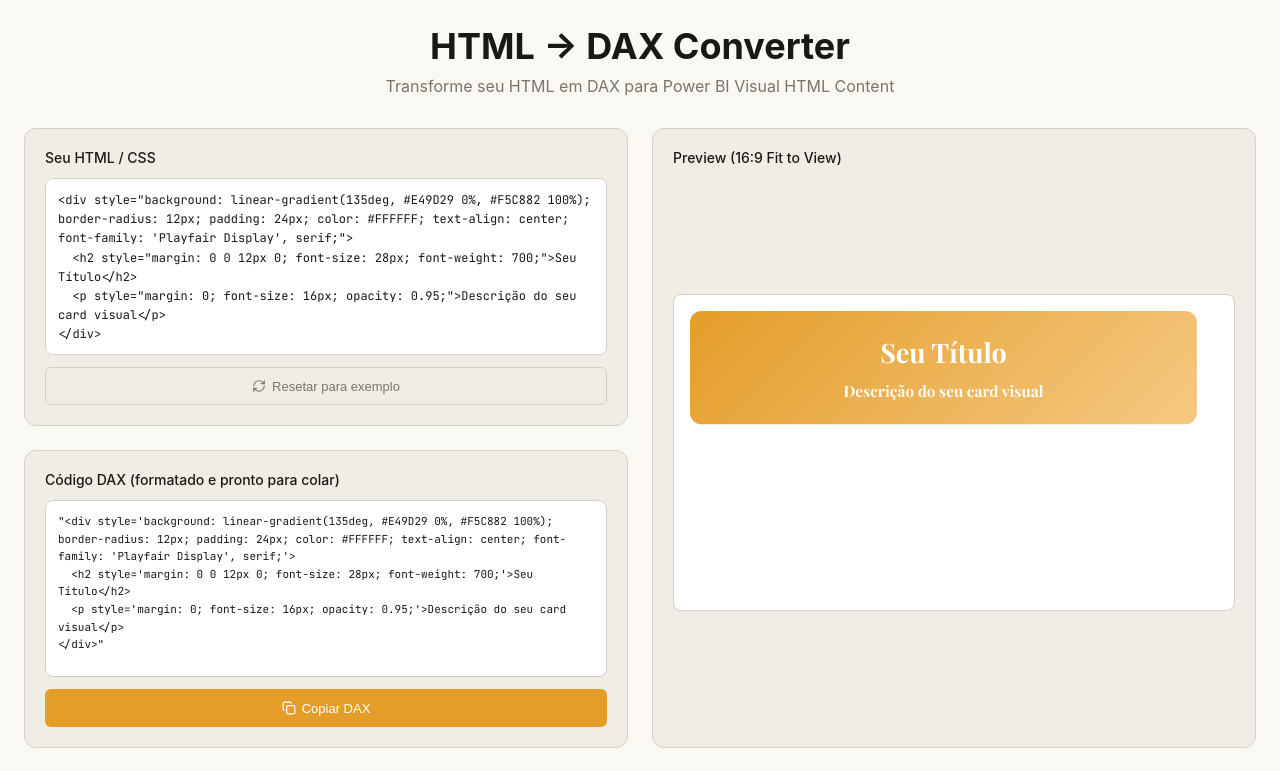
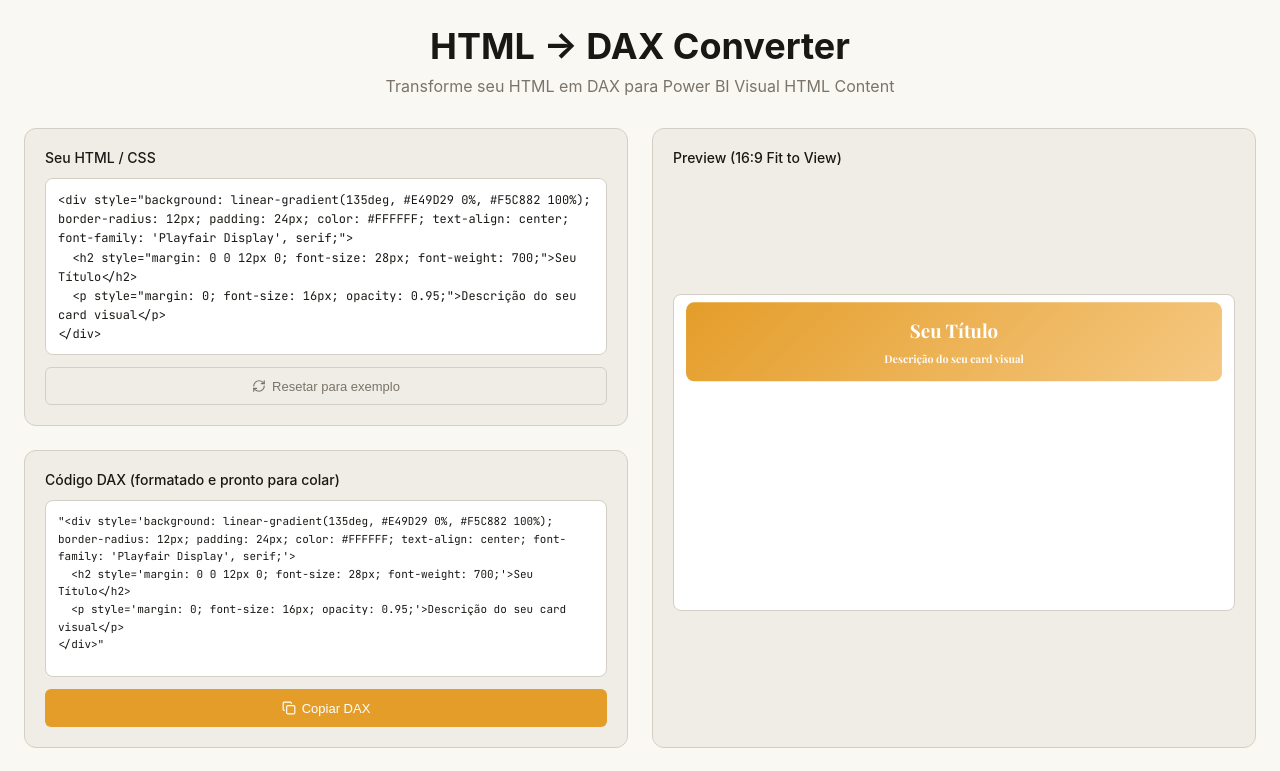
Before and after one commit to Neves-BR/HtmlToDax, a React (Vite) app: page / in a window 1280 px wide. Shown: the top 771 px of the page. Built offline with nearby package versions, Linux system fonts and the light colour scheme.

Commit message:
Enhance canvas scaling and update comments
Refactor scaling logic and improve comments for clarity.

```diff
--- a/src/App.jsx
+++ b/src/App.jsx
@@ -39,27 +39,33 @@ const HtmlToDaxConverter = () => {
     setTimeout(() => setCopied(false), 2000);
   };
 
-  // Lógica de "Fit to View"
+  // Cálculo de Escala Baseado em Canvas Virtual Fixo (Resolve o efeito de zoom intermitente)
   useLayoutEffect(() => {
     if (!containerRef.current || !contentRef.current) return;
 
     const container = containerRef.current;
     const content = contentRef.current;
 
-    content.style.transform = 'none';
+    // Resolução virtual padrão em 16:9
+    const VIRTUAL_WIDTH = 800;
+    const VIRTUAL_HEIGHT = 450;
 
-    // A área disponível desconta o padding interno (16px de cada lado = 32px)
-    const availableWidth = container.clientWidth - 32;
-    const availableHeight = container.clientHeight - 32;
+    // Remove temporariamente o scale para não viciar a medição
+    content.style.transform = 'translate(-50%, -50%) scale(1)';
 
-    const contentWidth = content.scrollWidth || 1;
-    const contentHeight = content.scrollHeight || 1;
+    const availableWidth = container.clientWidth;
+    const availableHeight = container.clientHeight;
+
+    // Medimos se o HTML inserido extrapolou nossa tela de 800x450
+    const contentWidth = content.scrollWidth || VIRTUAL_WIDTH;
+    const contentHeight = content.scrollHeight || VIRTUAL_HEIGHT;
 
     const scaleX = availableWidth / contentWidth;
     const scaleY = availableHeight / contentHeight;
 
     const padding = 0.96;
 
+    // Mantemos a margem de segurança e bloqueamos ampliações desnecessárias
     const newScale = Math.min(
       1,
       scaleX * padding,
@@ -304,7 +310,7 @@ const HtmlToDaxConverter = () => {
               minHeight: 0,
               width: '100%'
             }}>
-              {/* Canvas 16:9 estático */}
+              {/* Moldura física do Canvas 16:9 */}
               <div
                 ref={containerRef}
                 style={{
@@ -314,20 +320,23 @@ const HtmlToDaxConverter = () => {
                   background: '#FFFFFF',
                   border: '0.5px solid #D4CFC4',
                   borderRadius: '8px',
-                  padding: '16px',
+                  position: 'relative', // Essencial para ancorar o posicionamento absoluto do filho
                   overflow: 'hidden',
-                  position: 'relative',
                   boxSizing: 'border-box'
                 }}
               >
-                {/* O conteúdo agora possui tamanho e base 100%, parando com o zoom contínuo */}
+                {/* O Canvas Virtual estático de 800x450 */}
                 <div
                   ref={contentRef}
                   style={{
-                    width: '100%',
-                    height: '100%',
-                    transform: `scale(${scale})`,
-                    transformOrigin: 'top left', // Comportamento idêntico à renderização do PBI
+                    width: '800px',
+                    height: '450px',
+                    position: 'absolute',
+                    top: '50%',
+                    left: '50%',
+                    transform: `translate(-50%, -50%) scale(${scale})`,
+                    transformOrigin: 'center center',
+                    boxSizing: 'border-box'
                   }}
                   dangerouslySetInnerHTML={{ __html: html }}
                 />
```
